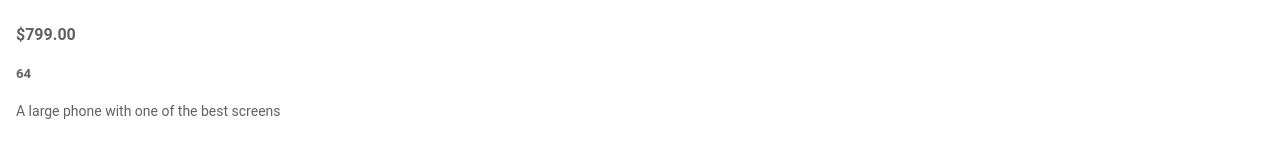
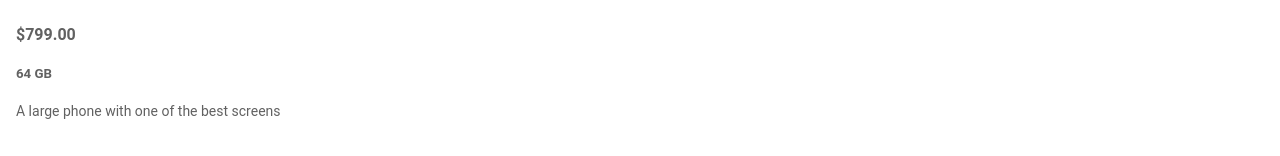
Before and after one commit to RizaKaba/angular-sqxcqi, an Angular app: page /products/0 in a window 1280 px wide. Shown: the part 146-302 px from the top of the page. Built offline with nearby package versions, Linux system fonts and the light colour scheme.

Commit message:
1 file modified

```diff
--- a/src/app/product-details/product-details.component.html
+++ b/src/app/product-details/product-details.component.html
@@ -3,7 +3,7 @@
 <div *ngIf="product">
   <h3>{{ product.name }}</h3>
   <h4>{{ product.price | currency }}</h4>
-  <h5>{{ product.storage}}</h5>
+  <h5>{{ product.storage}} GB</h5>
   <p>{{ product.description }}</p>
 
 </div>
```
